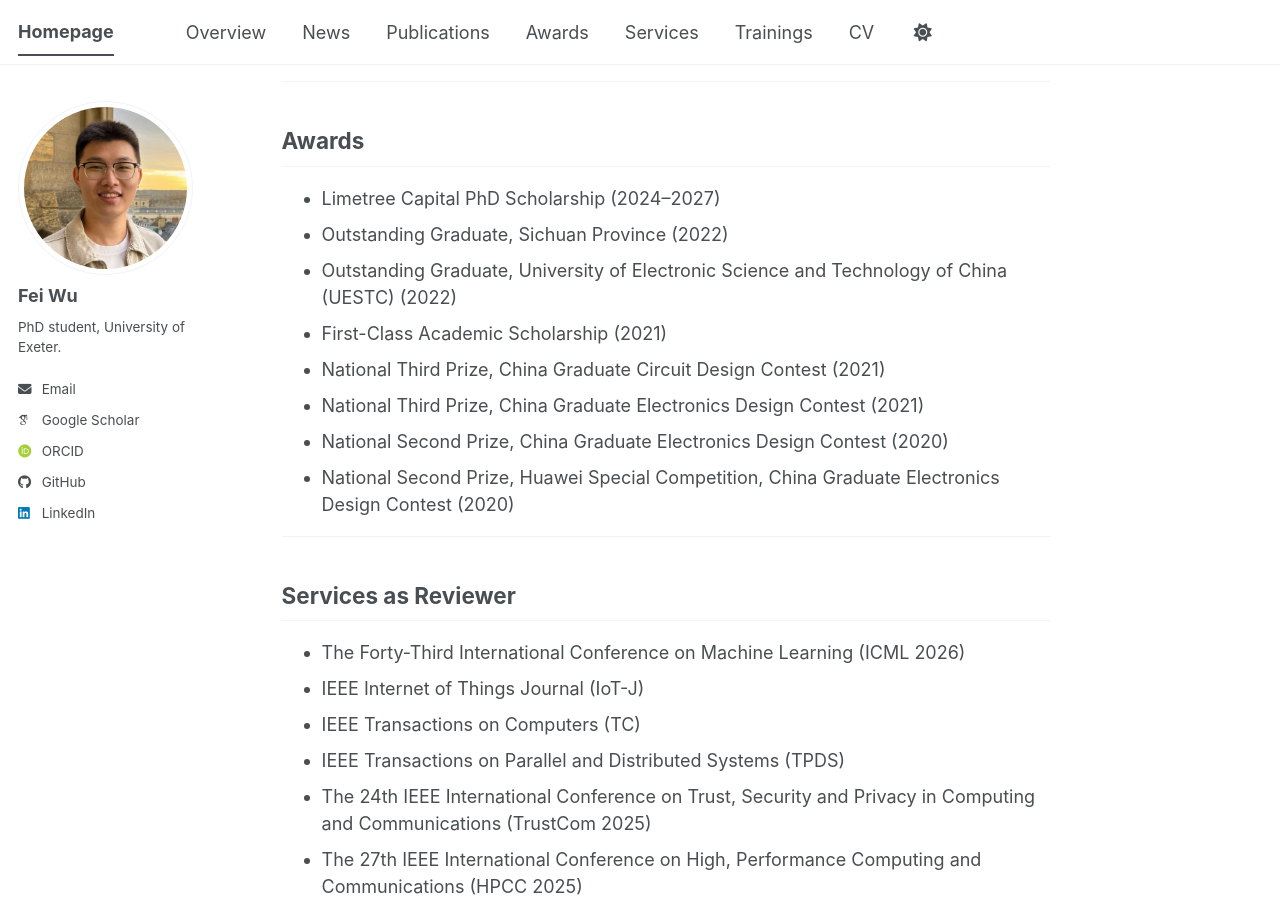
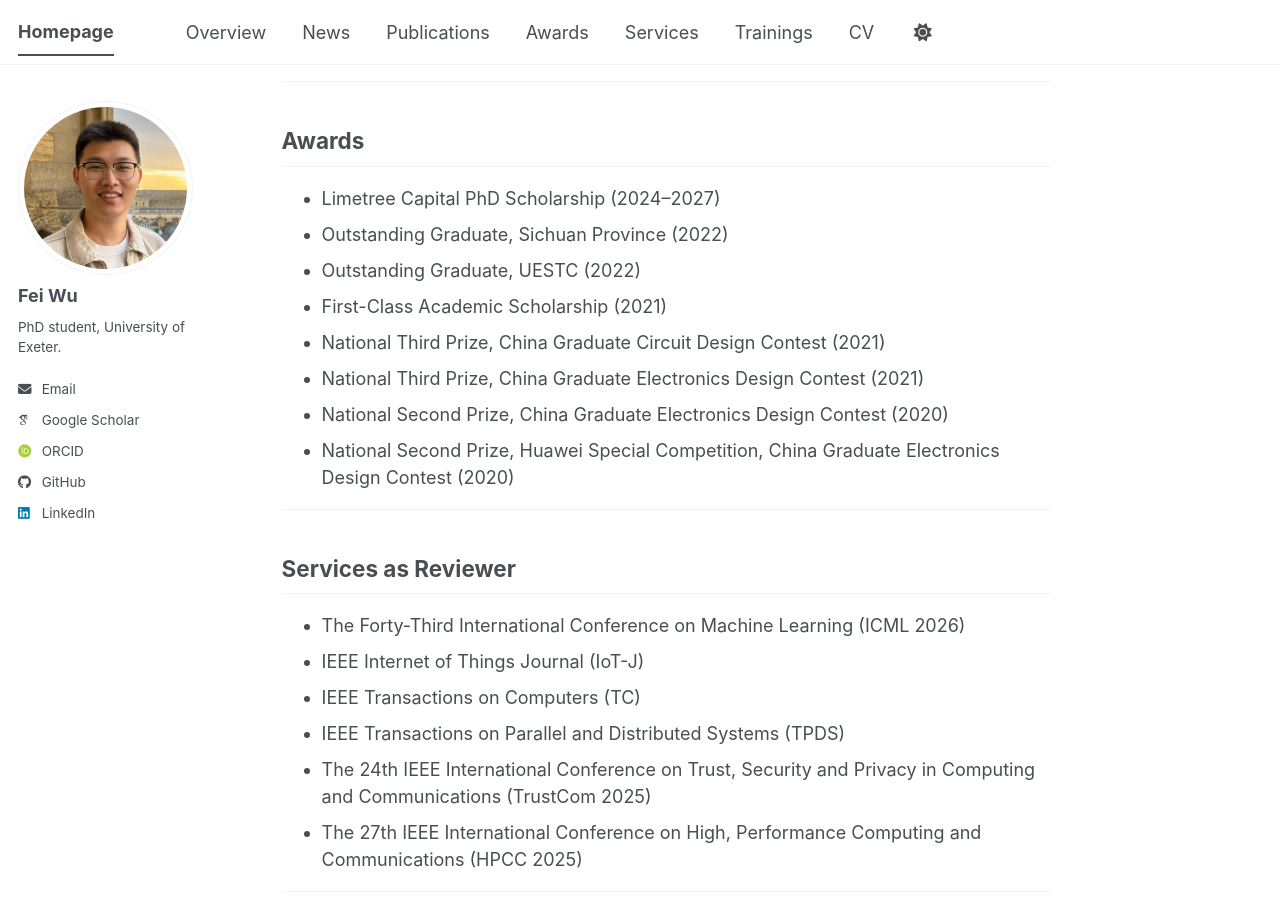
Before and after one commit to fei407/fei407.github.io, a Jekyll site: the page built from _pages/about.md, in a window 1280 px wide and 900 px high, scrolled down 1379 px. Built offline with Jekyll 4.4.1, drawn with Linux system fonts in a browser that asks for light colours; some web fonts are replaced; a script bundle is joined from its source files by our own code; library files that are not in the unit come from our copies.

Commit message:
update info

```diff
--- a/_pages/about.md
+++ b/_pages/about.md
@@ -49,7 +49,7 @@ My Ph.D. study is fully funded by the China Scholarship Council and the Universi
 ## Awards
 - Limetree Capital PhD Scholarship (2024–2027)
 - Outstanding Graduate, Sichuan Province (2022)
-- Outstanding Graduate, University of Electronic Science and Technology of China (UESTC) (2022)
+- Outstanding Graduate, UESTC (2022)
 - First-Class Academic Scholarship (2021)
 - National Third Prize, China Graduate Circuit Design Contest (2021)
 - National Third Prize, China Graduate Electronics Design Contest (2021)
```
